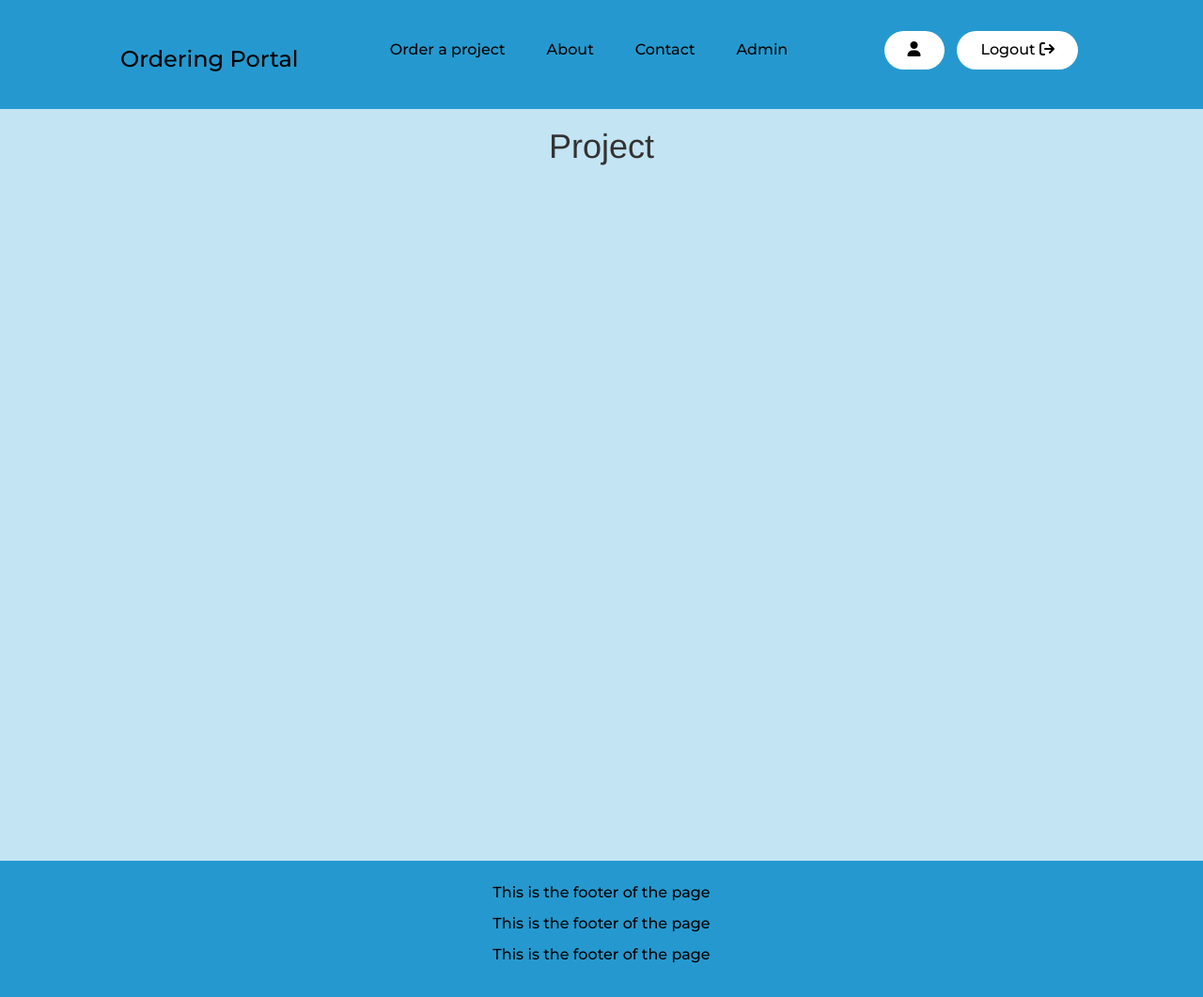
After one commit to gustavlagneborg/ordering_portal, a Flask app: page /projects/1 in a window 1280 px wide. The commit adds this page. Shown: the whole page at 94% size. Run offline with Flask 3, Linux system fonts and the light colour scheme; a user stored in the database is signed in; some libraries are stand-ins or nearby versions.

Commit message:
protect project route

```diff
--- a/project/OrderingPortal/routes.py
+++ b/project/OrderingPortal/routes.py
@@ -90,6 +90,17 @@ def user():
     return render_template("user.html", user=current_user)
 
 
+@ordering_portal_blueprint.route("/projects/<int:id>")
+@login_required
+def project(id):
+    if current_user.id == id or current_user.admin:
+        return render_template("project.html")
+    else:
+        flash("You are not authorized for this page!")
+        return redirect(url_for(".user"))
+
+
+
 @ordering_portal_blueprint.route("/admin")
 @login_required
 def admin():
@@ -97,7 +108,7 @@ def admin():
         return render_template("admin.html")
     else:
         flash("To access the admin page you need to be an admin!")
-        redirect(url_for(".user"))
+        return redirect(url_for(".user"))
 
 
 @ordering_portal_blueprint.route("/about")
--- a/project/static/api.js
+++ b/project/static/api.js
@@ -152,7 +152,7 @@ getProjects().then(data => {
           })
         } else if (key === 'Project') {
           var link = document.createElement('a')
-          link.href = `/project/${project['id']}`
+          link.href = `/projects/${project['id']}`
 
           var button = document.createElement('button')
           button.innerText = project[key]
--- a/project/templates/base.html
+++ b/project/templates/base.html
@@ -44,7 +44,7 @@
             {% with messages = get_flashed_messages() %}
             {% if messages %}
             {% for message in messages %}
-            <p class="message">{{ message }}</p>
+            <p class="error">{{ message }}</p>
             {% endfor %}
             {% endif %}
             {% endwith %}
--- /dev/null
+++ b/project/templates/project.html
@@ -0,0 +1,4 @@
+{% extends "base.html" %}
+{% block content %}
+<h1>Project</h1>
+{% endblock %}
```
